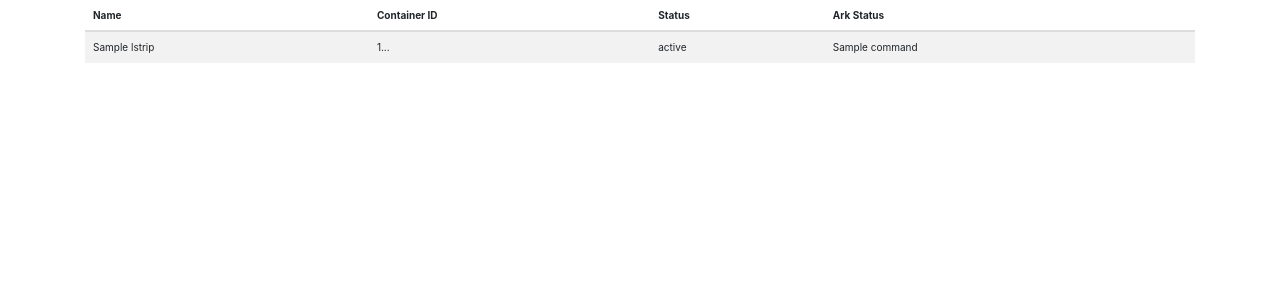
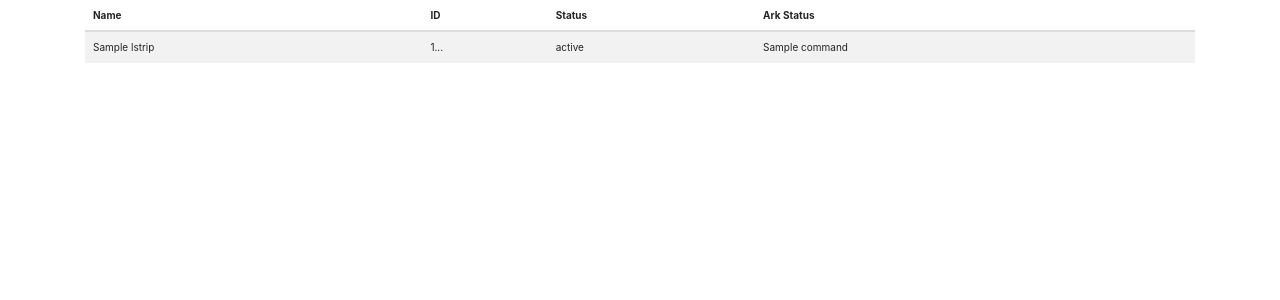
Before and after one commit to DACRepair/arkclusterstatus, a Flask app: template templates/index.html in a window 1280 px wide. Shown: the top 300 px of the page. Run offline with Flask 2, Linux system fonts and the light colour scheme; the template is opened without the code that fills it: most values are stand-ins (such as "Sample title", 1, 10 or a date in 2020); some libraries are stand-ins or nearby versions.

Commit message:
Changed table header.

```diff
--- a/templates/index.html
+++ b/templates/index.html
@@ -13,7 +13,7 @@
         <thead>
         <tr>
             <th>Name</th>
-            <th>Container ID</th>
+            <th>ID</th>
             <th>Status</th>
             <th>Ark Status</th>
         </tr>
```
